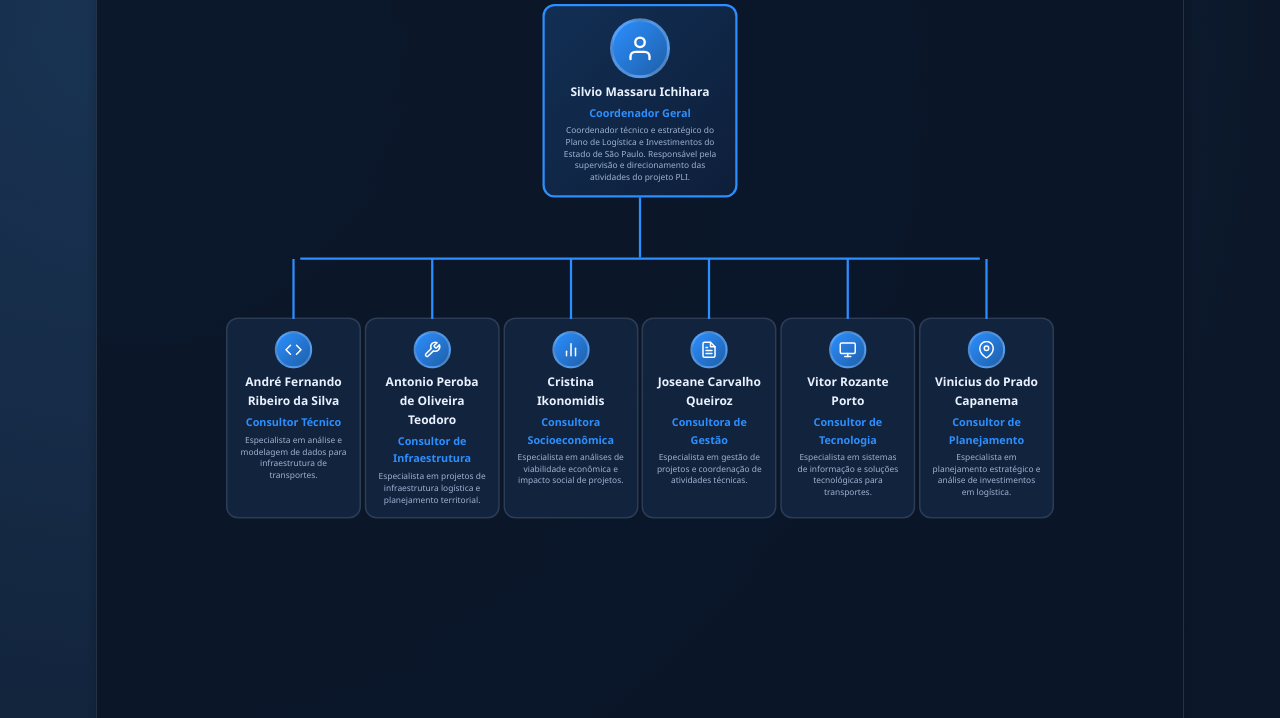
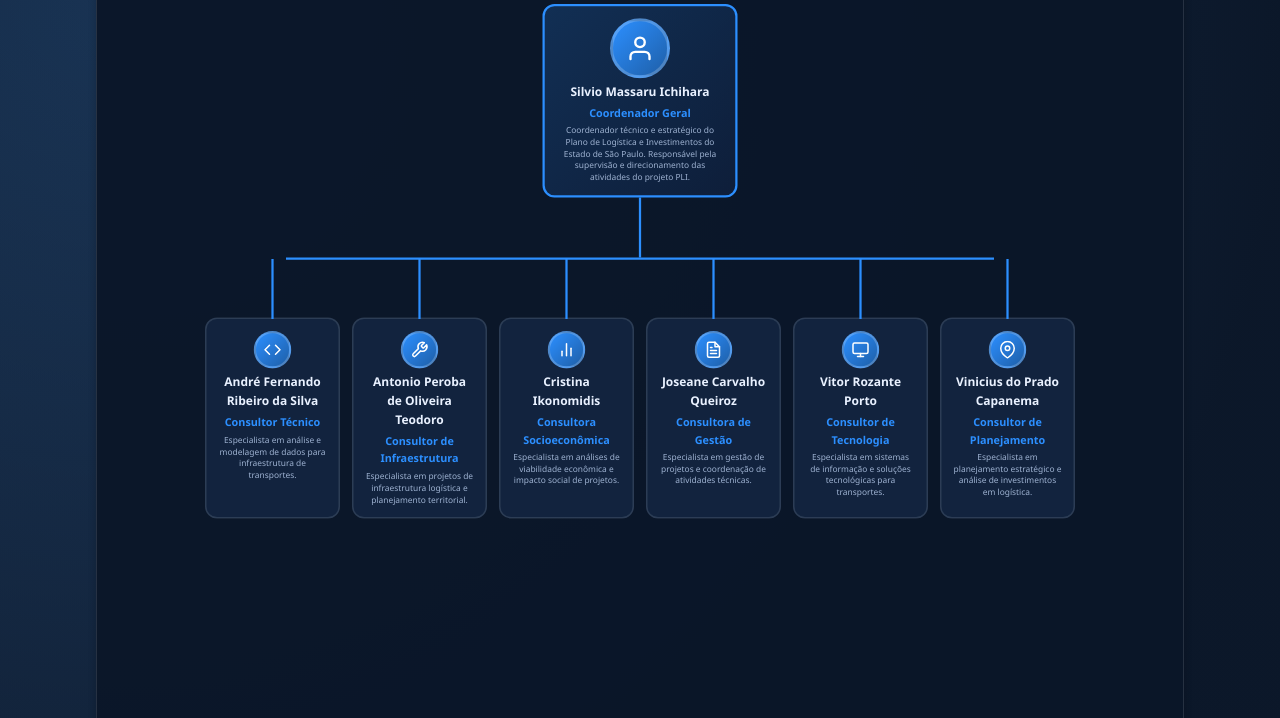
Before and after one commit to vpcapanema/SIGMA-PLI, a FastAPI app: page /equipe in a window 1280 px wide. Shown: the part 389-1107 px from the top of the page. Run offline with FastAPI, Linux system fonts and the light colour scheme.

Commit message:
fix(equipe): increase horizontal spacing between org tree cards

```diff
--- a/static/css/M00_home/style_home_team.css
+++ b/static/css/M00_home/style_home_team.css
@@ -42,7 +42,7 @@
   display: flex;
   justify-content: center;
   flex-wrap: nowrap;
-  gap: var(--spacing-sm);
+  gap: var(--spacing-md);
   margin: var(--spacing-lg) 0;
   position: relative;
   padding: 0 var(--spacing-sm);
```
